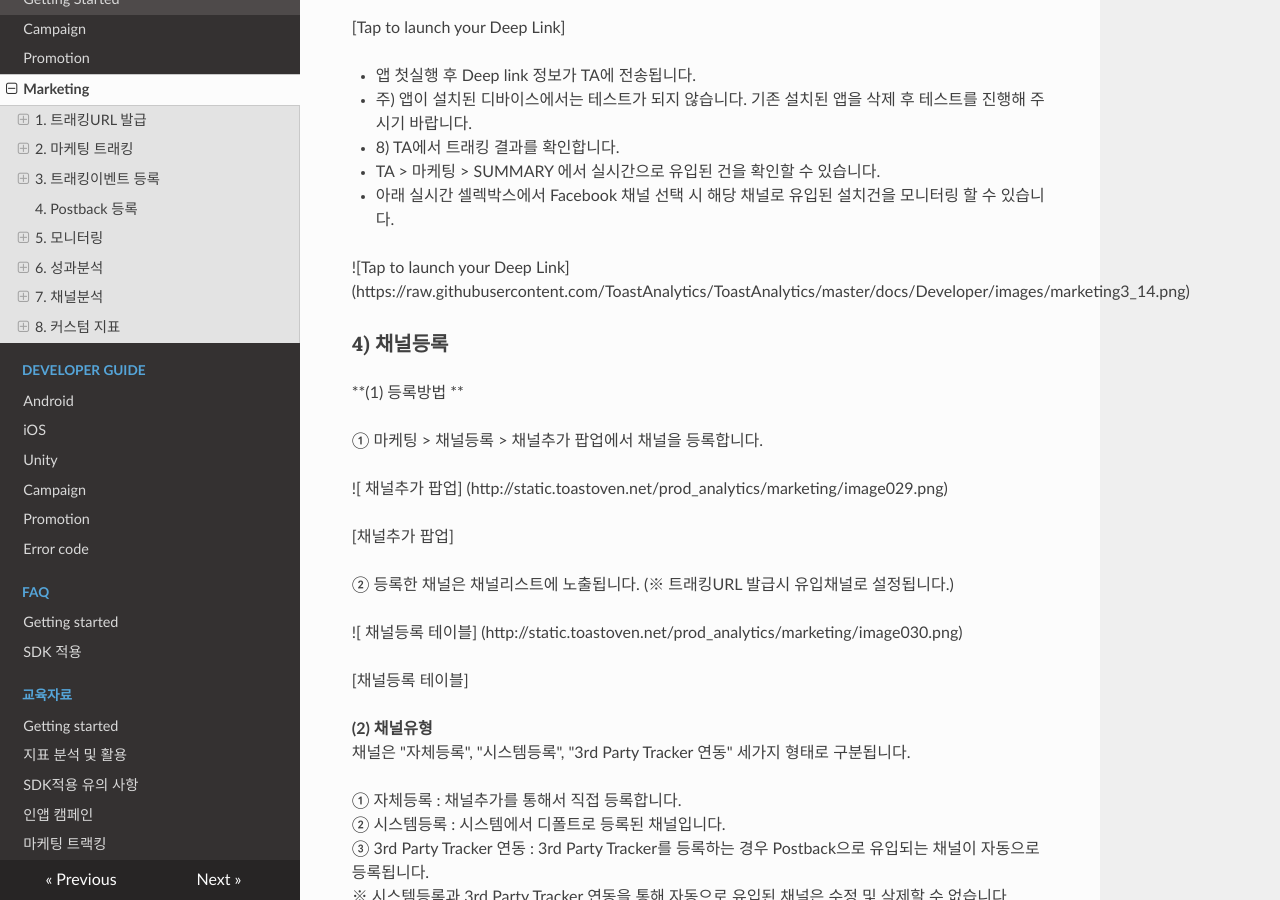
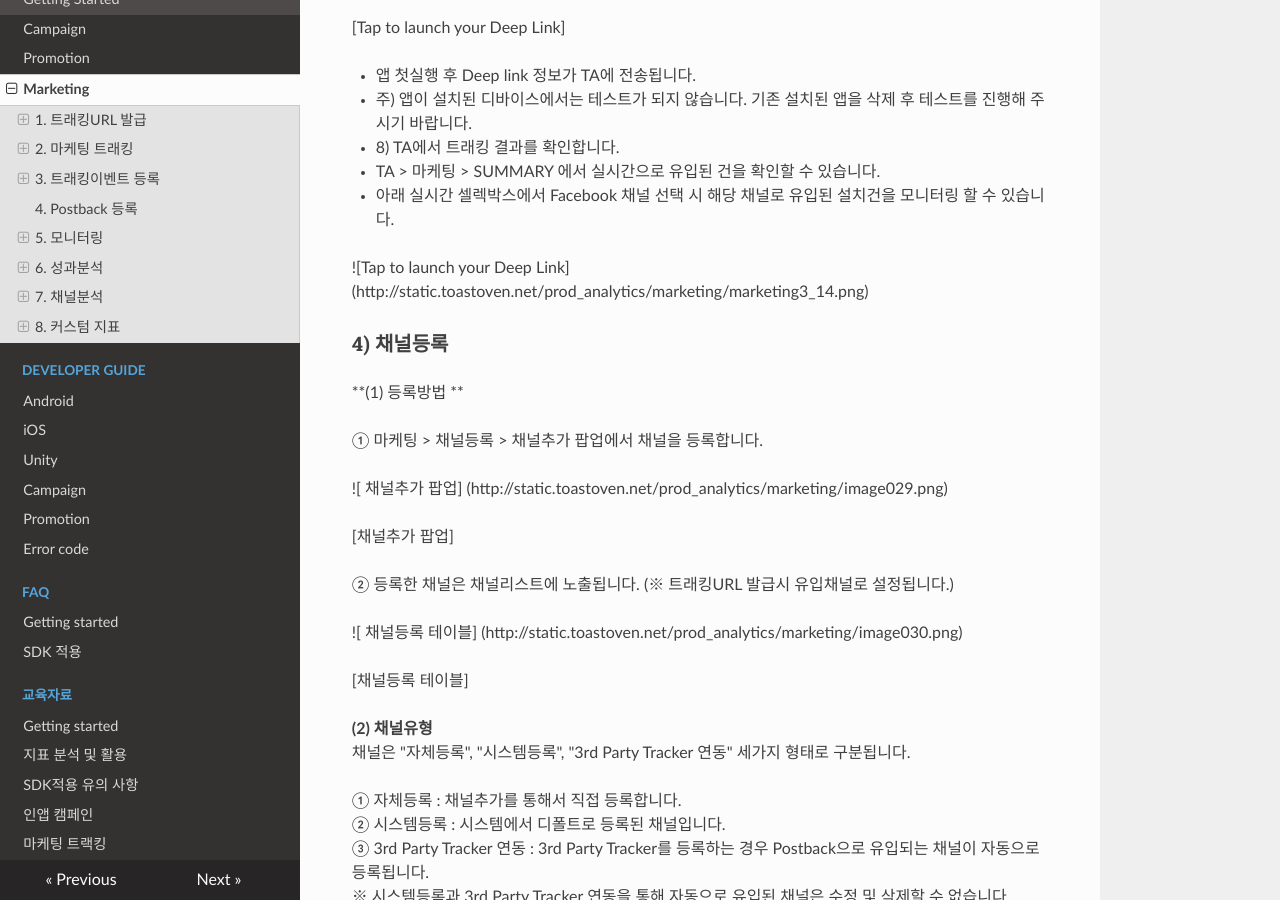
Before and after one commit to ToastAnalytics/ToastAnalytics, an MkDocs documentation site: the page built from docs/Developer/3. marketing Guide.md, in a window 1280 px wide and 900 px high, scrolled down 4704 px. Built offline with MkDocs 1.6.1, drawn with Linux system fonts in a browser that asks for light colours; nearby versions of some CDN libraries; old or Windows-style settings are respelled for this version of MkDocs; some of the changed lines change nothing that is shown.

Commit message:
Update 3. marketing Guide.md

```diff
--- a/docs/Developer/3. marketing Guide.md
+++ b/docs/Developer/3. marketing Guide.md
@@ -209,7 +209,7 @@ ex) appscheme://action?param1=val1&param2=val2&tafb=**channel_216,path_1075,char
 - 아래 실시간 셀렉박스에서 Facebook 채널 선택 시 해당 채널로 유입된 설치건을 모니터링 할 수 있습니다.
 
 ![Tap to launch your Deep Link]
-(https://raw.githubusercontent.com/ToastAnalytics/ToastAnalytics/master/docs/Developer/images/marketing3_14.png)
+(http://static.toastoven.net/prod_analytics/marketing/marketing3_14.png)
 
 
 
```
